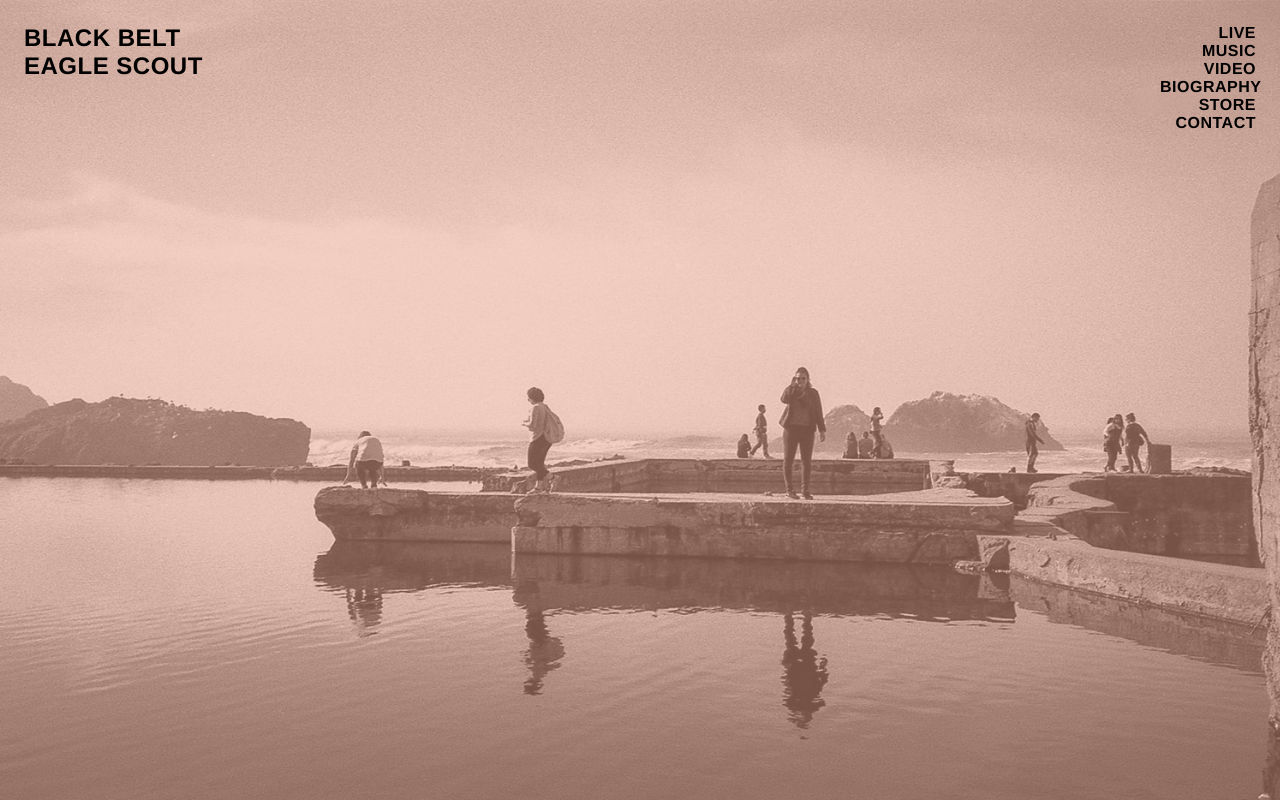
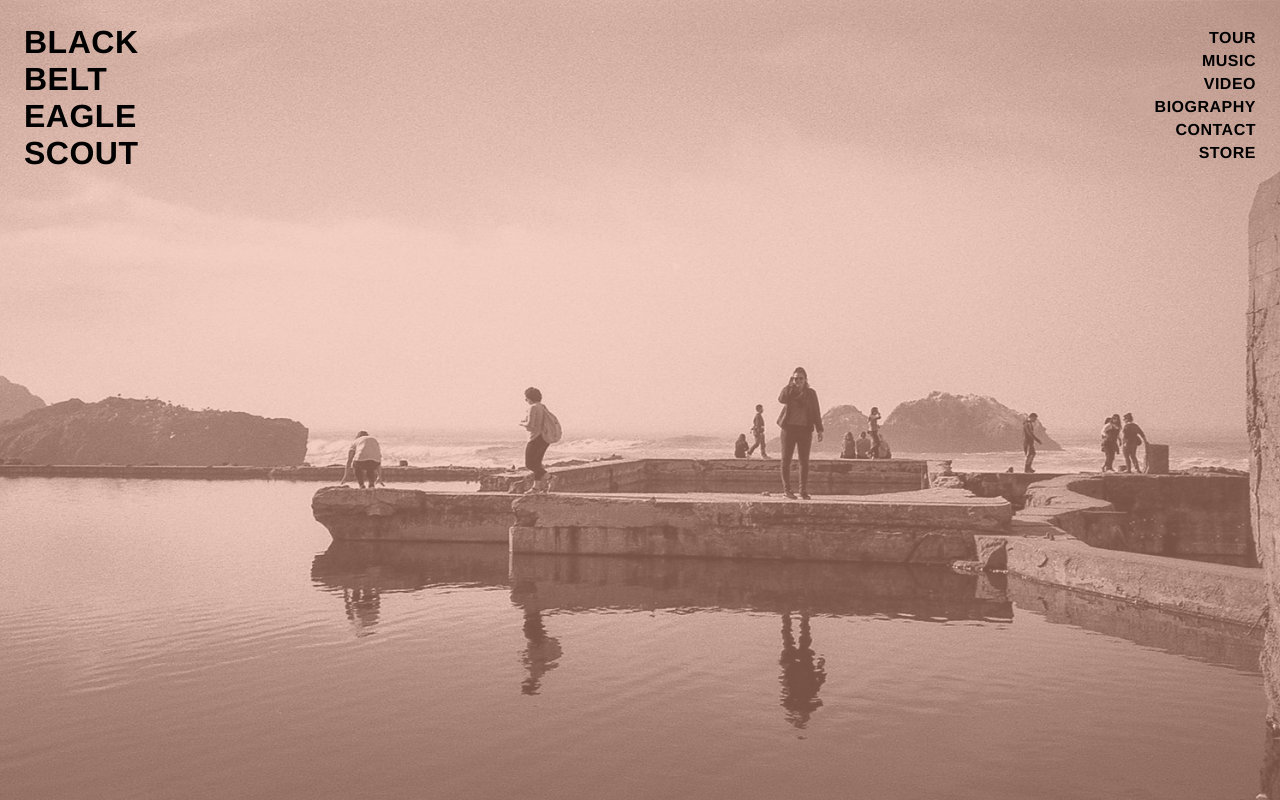
Before and after one commit to tylerferrin/Black-Belt-Eagle-Scout, a Nuxt app: page / in a window 1280 px wide. Built offline with nearby package versions, Linux system fonts and the light colour scheme.

Commit message:
add NavList component

```diff
--- /dev/null
+++ b/components/NavList.vue
@@ -0,0 +1,63 @@
+<template>
+  <section class="navigation__link-list">
+    <ul>
+      <li>
+        <nuxt-link to="/">
+          Tour
+        </nuxt-link>
+      </li>
+      <li>
+        <nuxt-link to="/">
+          Music
+        </nuxt-link>
+      </li>
+      <li>
+        <nuxt-link to="/">
+          Video
+        </nuxt-link>
+      </li>
+      <li>
+        <nuxt-link to="/">
+          Biography
+        </nuxt-link>
+      </li>
+      <li>
+        <nuxt-link to="/">
+          Contact
+        </nuxt-link>
+      </li>
+      <li>
+        <nuxt-link to="/">
+          Store
+        </nuxt-link>
+      </li>
+    </ul>
+  </section>
+</template>
+<script>
+export default {
+
+}
+</script>
+<style lang="sass">
+  .navigation__link-list
+    grid-column-start: 7
+    grid-column-end: 9
+    padding: 24px 24px 0 0
+    @media screen and (max-width: 768px)
+      display: none
+    ul
+      margin: 0
+      padding: 0
+      list-style-type: none
+      text-align: right
+      font-family: "Helvetica", sans-serif
+      letter-spacing: .5px
+      font-weight: 800
+      li
+        margin: 5px 0
+        a
+          color: black
+          text-decoration: none
+          text-transform: uppercase
+</style>
--- a/components/Navigation.vue
+++ b/components/Navigation.vue
@@ -1,23 +1,20 @@
 <template>
   <section class="navigation">
     <div class="navigation__wrapper">
-      <h1 class="navigation__title">BLACK BELT <span>EAGLE SCOUT</span></h1>
-      <div class="navigation__link-list">
-        <ul>
-          <li>LIVE</li>
-          <li>MUSIC</li>
-          <li>VIDEO</li>
-          <li>BIOGRAPHY</li>
-          <li>STORE</li>
-          <li>CONTACT</li>
-        </ul>
-      </div>
+      <h1 class="navigation__title">BLACK BELT EAGLE SCOUT</h1>
+      <NavList />
     </div>
   </section>
 </template>
 
 <script>
+import NavList from './NavList'
 
+export default {
+  components: {
+    NavList
+  }
+}
 </script>
 <style lang="sass">
   .navigation
@@ -37,25 +34,18 @@
     &__title
       margin: 0
       grid-column-start: 1
-      grid-column-end: 3
+      grid-column-end: 2
       color: black
+      font-family: "Helvetica", sans-serif
+      font-size: 2.5vw
       letter-spacing: .5px
-      font-family: "Helvetica", sans-serif
       padding: 24px 0 0 24px
+      transition: font-size .25s ease-in
+      @media screen and (max-width: 768px)
+        font-size: 24px
       span::before
         content: '\A'
         white-space: pre
 
-    &__link-list
-      grid-column-start: 8
-      padding: 24px 24px 0 0
-      ul
-        margin: 0
-        list-style-type: none
-        text-align: right
-        font-family: "Helvetica", sans-serif
-        letter-spacing: .5px
-        font-weight: 800
-
 
 </style>
--- a/layouts/default.vue
+++ b/layouts/default.vue
@@ -25,6 +25,8 @@ export default {
     background-image: url('~/assets/bbes_index.jpg')
     background-size: cover
     background-repeat: no-repeat
+    background-position: center
+    transition: all .25s ease-in
 
     &::after
       content: ' '
```
